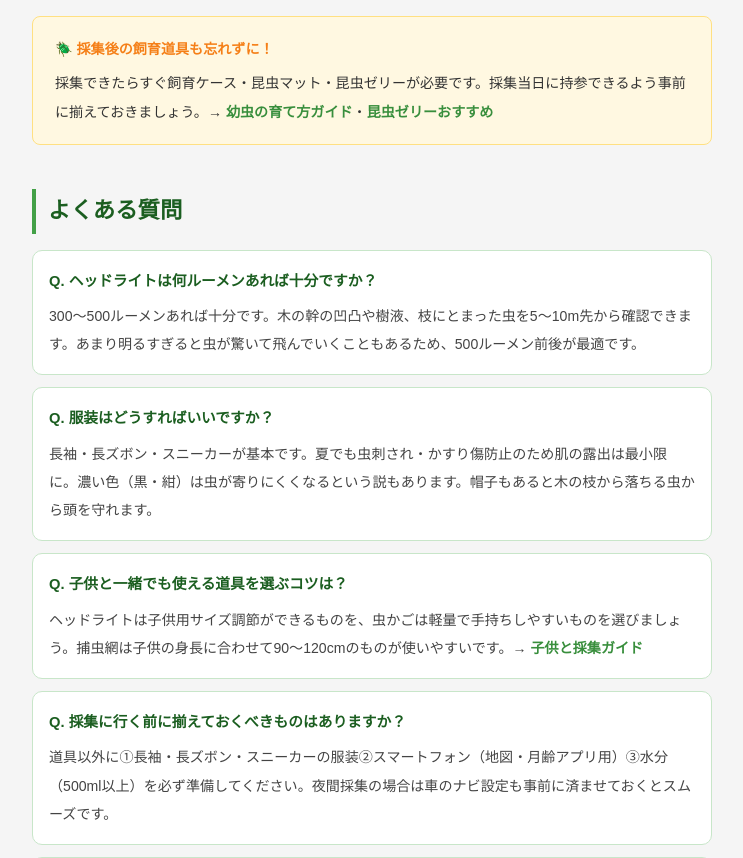
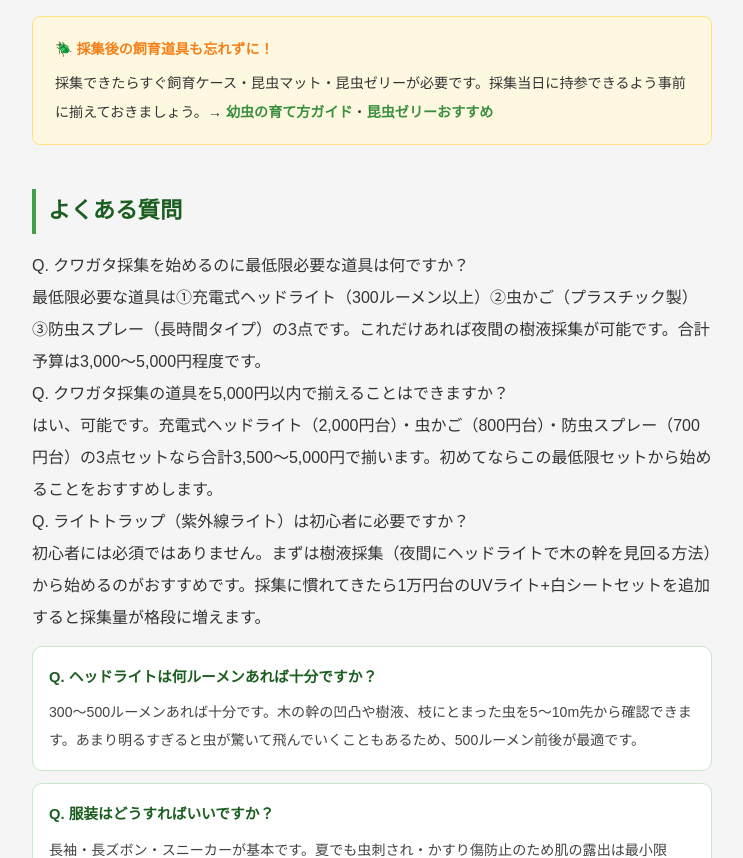
Before and after one commit to 0515naokit-sketch/beetle-finder, a Flask app: page /guide/beginner-kit in a window 1280 px wide. Shown: the part 3852-4710 px from the top of the page, without its empty margins (268-1011 px from the left). Run offline with Flask 3, Linux system fonts and the light colour scheme.

Commit message:
AdSense審査対策: FAQスキーマ整合性修正
- guide_beginner_kit.html: faq-item可視FAQをスキーマの3問と一致させて追加
- report_okutama.html: faq-item可視FAQをスキーマの3問と一致させて追加

```diff
--- a/templates/guide_beginner_kit.html
+++ b/templates/guide_beginner_kit.html
@@ -375,6 +375,18 @@
 
  <!-- よくある質問 -->
  <h2 class="section">よくある質問</h2>
+<div class="faq-item">
+ <div class="faq-q">Q. クワガタ採集を始めるのに最低限必要な道具は何ですか？</div>
+ <div class="faq-a">最低限必要な道具は①充電式ヘッドライト（300ルーメン以上）②虫かご（プラスチック製）③防虫スプレー（長時間タイプ）の3点です。これだけあれば夜間の樹液採集が可能です。合計予算は3,000〜5,000円程度です。</div>
+</div>
+<div class="faq-item">
+ <div class="faq-q">Q. クワガタ採集の道具を5,000円以内で揃えることはできますか？</div>
+ <div class="faq-a">はい、可能です。充電式ヘッドライト（2,000円台）・虫かご（800円台）・防虫スプレー（700円台）の3点セットなら合計3,500〜5,000円で揃います。初めてならこの最低限セットから始めることをおすすめします。</div>
+</div>
+<div class="faq-item">
+ <div class="faq-q">Q. ライトトラップ（紫外線ライト）は初心者に必要ですか？</div>
+ <div class="faq-a">初心者には必須ではありません。まずは樹液採集（夜間にヘッドライトで木の幹を見回る方法）から始めるのがおすすめです。採集に慣れてきたら1万円台のUVライト+白シートセットを追加すると採集量が格段に増えます。</div>
+</div>
  <div style="background:#fff;border:1px solid #c8e6c9;border-radius:10px;padding:16px;margin:12px 0">
   <p style="font-weight:700;color:#1b5e20;font-size:.92rem;margin-bottom:6px">Q. ヘッドライトは何ルーメンあれば十分ですか？</p>
   <p style="font-size:.88rem;color:#444;margin:0">300〜500ルーメンあれば十分です。木の幹の凹凸や樹液、枝にとまった虫を5〜10m先から確認できます。あまり明るすぎると虫が驚いて飛んでいくこともあるため、500ルーメン前後が最適です。</p>
```
Also changed, not shown: templates/report_okutama.html (+12 -0 lines).
